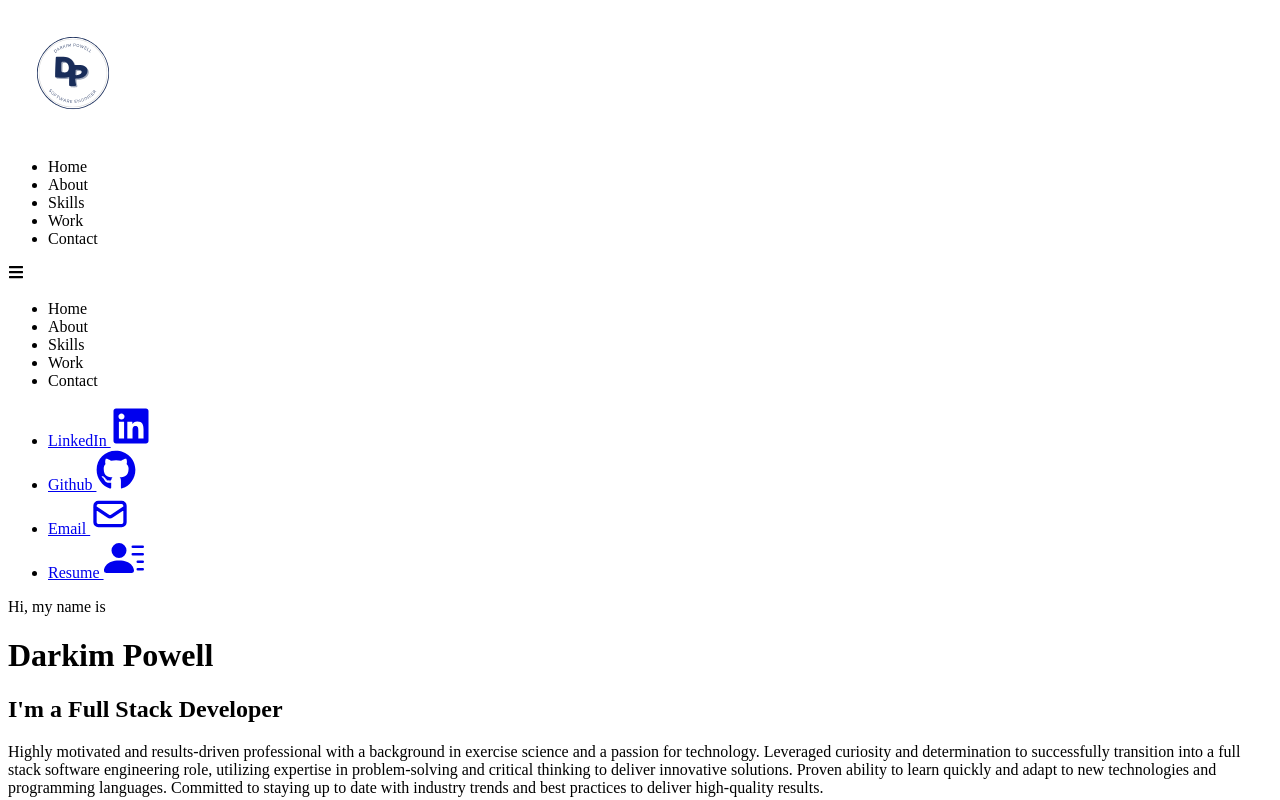
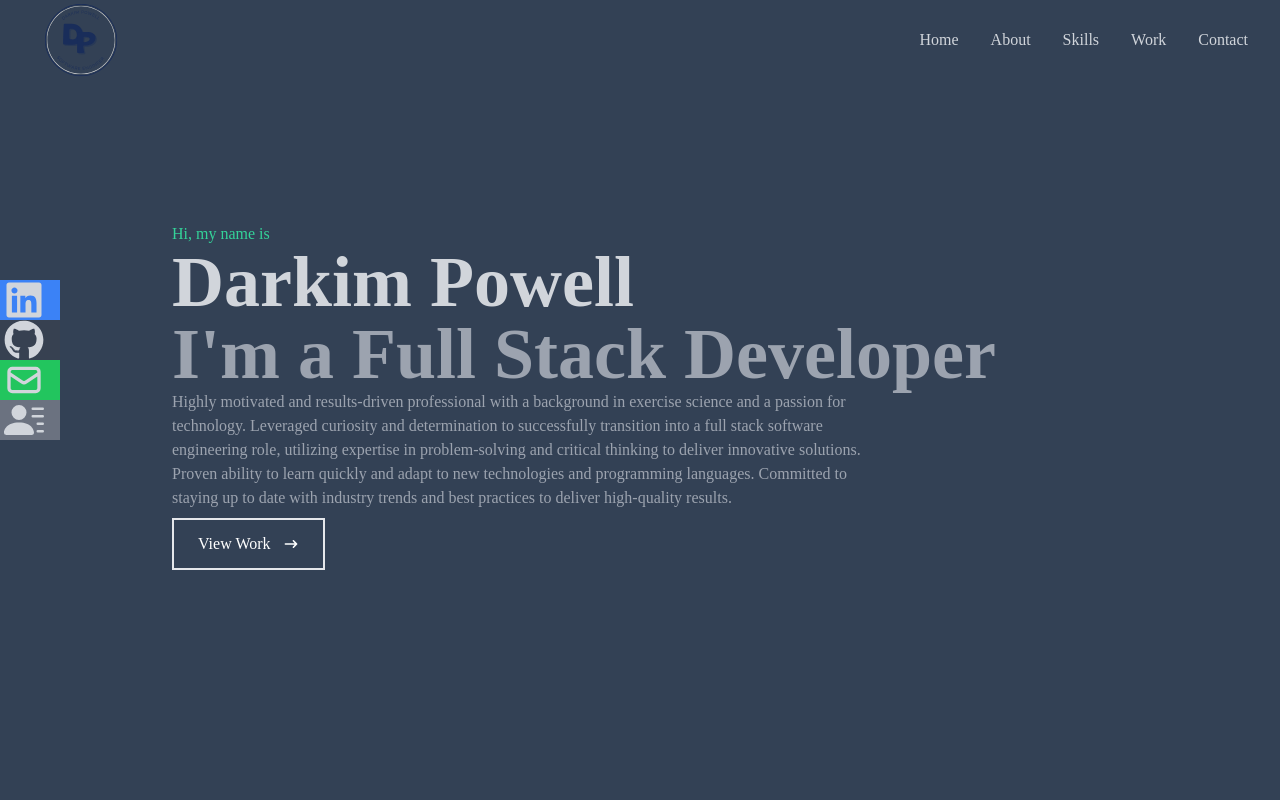
Before and after one commit to darkimpow/portfolio-main, a React (Create React App) app: page / in a window 1280 px wide. Shown: the top 800 px of the page. Built offline with nearby package versions, Linux system fonts and the light colour scheme.

Commit message:
added react scroll feature using yarn add cli

```diff
--- a/package.json
+++ b/package.json
@@ -10,6 +10,7 @@
     "react-dom": "^18.2.0",
     "react-icons": "^4.8.0",
     "react-scripts": "5.0.1",
+    "react-scroll": "^1.8.9",
     "tailwindcss": "^3.2.7",
     "web-vitals": "^2.1.0"
   },
--- /dev/null
+++ b/postcss.config.js
@@ -0,0 +1,6 @@
+module.exports = {
+  plugins: {
+    tailwindcss: {},
+    autoprefixer: {},
+  },
+}
--- a/src/components/Contact.js
+++ b/src/components/Contact.js
@@ -3,14 +3,16 @@ import React from 'react';
 function Contact() {
     return (
         <div name='contact' className='w-full h-screen bg-slate-700 flex justify-center items-center p-4'>
-            <form action="" className='flex flex-col max-w-[600px] w-full'>
-                <div className='pb-8'>
+            {/*the link for the getform submission will be placed in the action section of the form*/}
+            <form method='POST' action="https://getform.io/f/8a60f29a-a501-4d00-bfed-4b49347f5270" className='flex flex-col max-w-[600px] w-full'>
+                <div className='pb-4'>
                     <p className='text-gray-300 text-4xl inline border-b-4 border-emerald-400 text-gray-300 '>Contact Me</p>
                     <p className='text-gray-300 py-5'>Submit the form below, Can't wait to hear from you</p>
                 </div>
                 <input className='my-4 p-2 rounded-lg' type="text" placeholder='Name' name='name'/>
-                <input className='my-4 p-2 rounded-lg' type="email" placeholder='Email' name='Email'/>
+                <input className='my-3 p-2 rounded-lg' type="email" placeholder='Email' name='Email'/>
                 <textarea className='rounded-lg p-2' name="message" rows="10" placeholder='Message'></textarea>
+                <button className='text-white border-2 hover:bg-emerald-400 hover:border-emerald-400 px-4 py-3 my-8 mx-auto flex items-center  '>Connect with me </button>
             </form>
         </div>
     );
--- /dev/null
+++ b/tailwind.config.js
@@ -0,0 +1,10 @@
+/** @type {import('tailwindcss').Config} */
+module.exports = {
+  content: [
+    "./src/**/*.{js,jsx,ts,tsx}",
+  ],
+  theme: {
+    extend: {},
+  },
+  plugins: [],
+}
```
Also changed, not shown: 1 other file (tests, documents, lock files or other folders).
